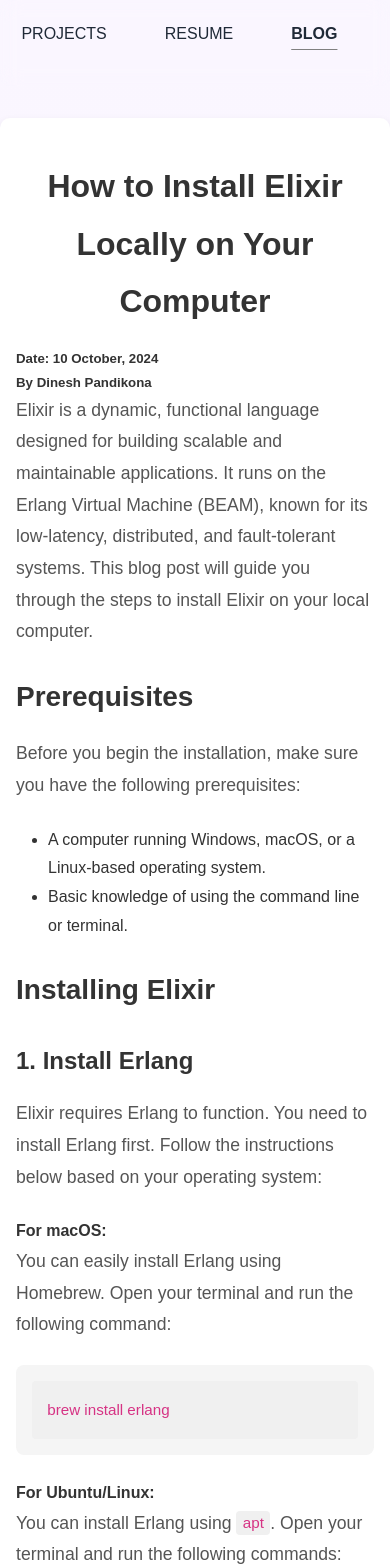
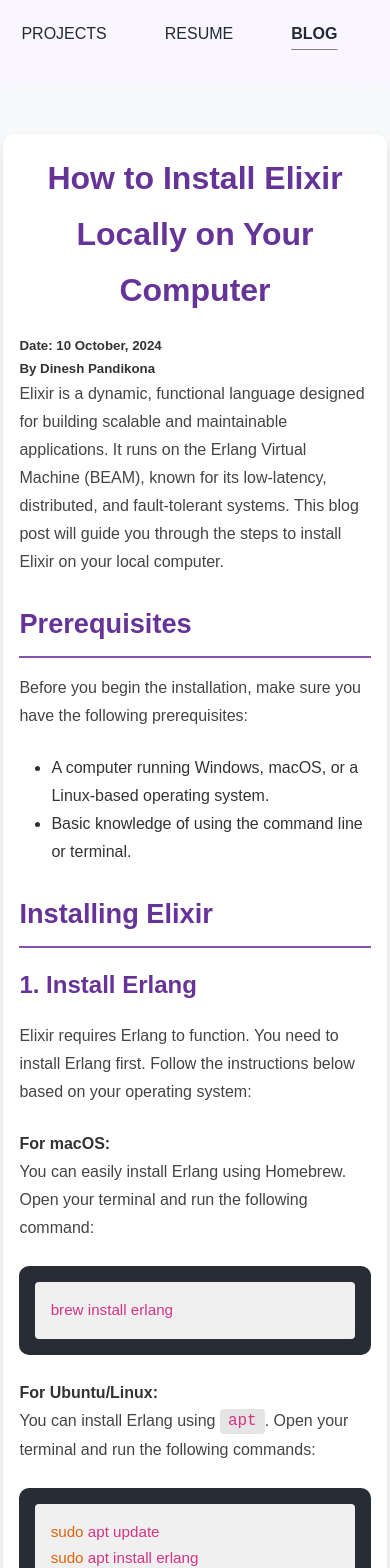
Before and after one commit to noworry-b-still/my-website, a React (Create React App) app: page /blog/elixir-install-locally in a window 390 px wide. Shown: the top 1568 px of the page. Built offline with nearby package versions, Linux system fonts and the light colour scheme.

Commit message:
responsive and color

```diff
--- a/package.json
+++ b/package.json
@@ -12,6 +12,7 @@
     "@types/react": "^18.2.62",
     "@types/react-dom": "^18.2.19",
     "@vercel/analytics": "^1.2.2",
+    "highlight.js": "^11.11.1",
     "lucide-react": "^0.475.0",
     "react": "^18.2.0",
     "react-dom": "^18.2.0",
@@ -19,7 +20,7 @@
     "react-markdown": "^9.0.1",
     "react-router-dom": "^6.22.2",
     "react-scripts": "5.0.1",
-    "rehype-highlight": "^7.0.0",
+    "rehype-highlight": "^7.0.2",
     "remark-gfm": "^4.0.0",
     "styled-components": "^6.1.15",
     "typescript": "^4.9.5",
--- a/src/ui/comp/blogPost/BlogPost.css
+++ b/src/ui/comp/blogPost/BlogPost.css
@@ -1,102 +1,159 @@
-/* BlogPost.css */
-
-/* Main blog post container */
-.blog-post {
-  max-width: 800px;
-  margin: 2rem auto; /* Centers the blog content with margin */
-  padding: 1.5rem;
-  background-color: #fff; /* White background */
-  border-radius: 10px; /* Rounded corners for a clean look */
-  box-shadow: 0 4px 8px rgba(0, 0, 0, 0.1); /* Slight shadow for depth */
-  line-height: 1.8; /* Better line spacing for readability */
-  font-family: "Helvetica", "Arial", sans-serif; /* Default font */
+/* Blog Post Container */
+.blog-post-container {
+  display: flex;
+  justify-content: center;
+  padding: 3rem 1rem;
+  background-color: #f8f9fa;
+  /* Light background */
 }
 
-/* Blog headings */
+/* Blog Post Card */
+.blog-post {
+  max-width: 900px;
+  background: #ffffff;
+  padding: 2.5rem;
+  border-radius: 12px;
+  box-shadow: 0 6px 12px rgba(0, 0, 0, 0.1);
+  line-height: 1.75;
+  font-family: "Arial", sans-serif;
+}
+
+/* Headings */
 .blog-post h1,
 .blog-post h2,
 .blog-post h3 {
-  margin-top: 1.5rem;
+  color: #663399;
+  /* Primary purple */
+  font-weight: 700;
   margin-bottom: 1rem;
-  font-weight: 600;
-  color: #333; /* Darker heading color for contrast */
 }
 
 .blog-post h1 {
-  font-size: 2.5rem;
+  font-size: 2.8rem;
+  text-align: center;
 }
 
 .blog-post h2 {
-  font-size: 2rem;
+  font-size: 2.2rem;
+  border-bottom: 2px solid #8652ad;
+  padding-bottom: 0.5rem;
 }
 
 .blog-post h3 {
-  font-size: 1.75rem;
+  font-size: 1.8rem;
 }
 
 /* Paragraphs */
 .blog-post p {
+  font-size: 1.15rem;
+  color: #444;
+  /* Darker text for readability */
   margin-bottom: 1.5rem;
-  color: #555; /* Slightly lighter text color for readability */
-  font-size: 1.1rem;
+}
+
+/* Metadata (Date & Author) */
+.blog-post strong {
+  color: #4a5568;
+  font-weight: bold;
 }
 
 /* Lists */
 .blog-post ul,
 .blog-post ol {
+  padding-left: 2rem;
   margin-bottom: 1.5rem;
-  padding-left: 2rem;
+}
+
+.blog-post ul {
   list-style-type: disc;
+}
+
+.blog-post ol {
+  list-style-type: decimal;
 }
 
 /* Links */
 .blog-post a {
   color: #007acc;
-  text-decoration: underline;
+  font-weight: 600;
+  text-decoration: none;
 }
 
 .blog-post a:hover {
   color: #005fa3;
+  text-decoration: underline;
 }
 
-/* Code blocks */
+/* Blockquotes */
+.blog-post blockquote {
+  border-left: 5px solid #663399;
+  background: #f3ebff;
+  padding: 1rem;
+  margin: 1.5rem 0;
+  font-style: italic;
+  color: #333;
+}
+
+/* Code Blocks */
 .blog-post pre {
-  background-color: #f5f5f5;
+  background: #282c34;
+  color: #ffffff;
   padding: 1rem;
-  border-radius: 8px;
+  border-radius: 10px;
+  overflow-x: auto;
   font-size: 0.95rem;
-  overflow-x: auto;
   margin-bottom: 1.5rem;
 }
 
 .blog-post code {
-  background-color: #f0f0f0;
+  background: #f0f0f0;
   padding: 0.2rem 0.4rem;
   border-radius: 4px;
   font-size: 0.95rem;
-  color: #d63384; /* Highlight code text */
+  color: #d63384;
 }
 
-/* Blockquotes */
-.blog-post blockquote {
-  border-left: 4px solid #ccc;
-  margin-left: 0;
-  margin-right: 0;
-  padding-left: 1rem;
-  color: #666;
-  font-style: italic;
-  background-color: #f9f9f9;
+/* Inline Code */
+.blog-post p code {
+  background: #e5e5e5;
+  padding: 0.2rem 0.5rem;
+  border-radius: 4px;
+  font-size: 1rem;
+  font-family: "Courier New", monospace;
 }
 
-/* Image Styling */
+/* Images */
 .blog-post img {
-  max-width: 100%; /* Ensures images are responsive */
-  margin: 1rem 0;
-  border-radius: 8px; /* Rounded corners for images */
+  width: 100%;
+  max-width: 100%;
+  border-radius: 10px;
+  margin: 1.5rem 0;
 }
 
 /* Responsive Design */
 @media (max-width: 768px) {
+  .blog-post {
+    padding: 1.5rem;
+  }
+
+  .blog-post h1 {
+    font-size: 2.3rem;
+  }
+
+  .blog-post h2 {
+    font-size: 1.9rem;
+  }
+
+  .blog-post h3 {
+    font-size: 1.6rem;
+  }
+
+  .blog-post p {
+    font-size: 1.1rem;
+  }
+}
+
+@media (max-width: 480px) {
   .blog-post {
     padding: 1rem;
   }
@@ -106,10 +163,14 @@
   }
 
   .blog-post h2 {
-    font-size: 1.75rem;
+    font-size: 1.7rem;
   }
 
   .blog-post h3 {
     font-size: 1.5rem;
   }
+
+  .blog-post p {
+    font-size: 1rem;
+  }
 }
--- a/src/ui/comp/blogPost/BlogPost.js
+++ b/src/ui/comp/blogPost/BlogPost.js
@@ -1,17 +1,16 @@
 import { useEffect, useState } from "react";
-import { useParams } from "react-router-dom"; // Import useParams to access the slug
-import "./BlogPost.css";
+import { useParams } from "react-router-dom";
 import ReactMarkdown from "react-markdown";
 import remarkGfm from "remark-gfm";
 import rehypeHighlight from "rehype-highlight";
-import "highlight.js/styles/github.css"; // You can use any highlight.js theme.
+import "highlight.js/styles/github.css"; // Code highlighting
+import "./BlogPost.css"; // Updated CSS file
 
 const BlogPost = () => {
-  const { slug } = useParams(); // Get the slug from the route parameters
+  const { slug } = useParams();
   const [content, setContent] = useState("");
 
   useEffect(() => {
-    // Fetch the markdown file for the blog post
     import(`../../posts/${slug}.md`)
       .then((res) => {
         fetch(res.default)
@@ -22,12 +21,14 @@
   }, [slug]);
 
   return (
-    <div className="blog-post">
-      <ReactMarkdown
-        children={content}
-        remarkPlugins={[remarkGfm]}
-        rehypePlugins={[rehypeHighlight]}
-      />
+    <div className="blog-post-container">
+      <article className="blog-post">
+        <ReactMarkdown
+          children={content}
+          remarkPlugins={[remarkGfm]}
+          rehypePlugins={[rehypeHighlight]}
+        />
+      </article>
     </div>
   );
 };
```
Also changed, not shown: 1 other file (tests, documents, lock files or other folders).
